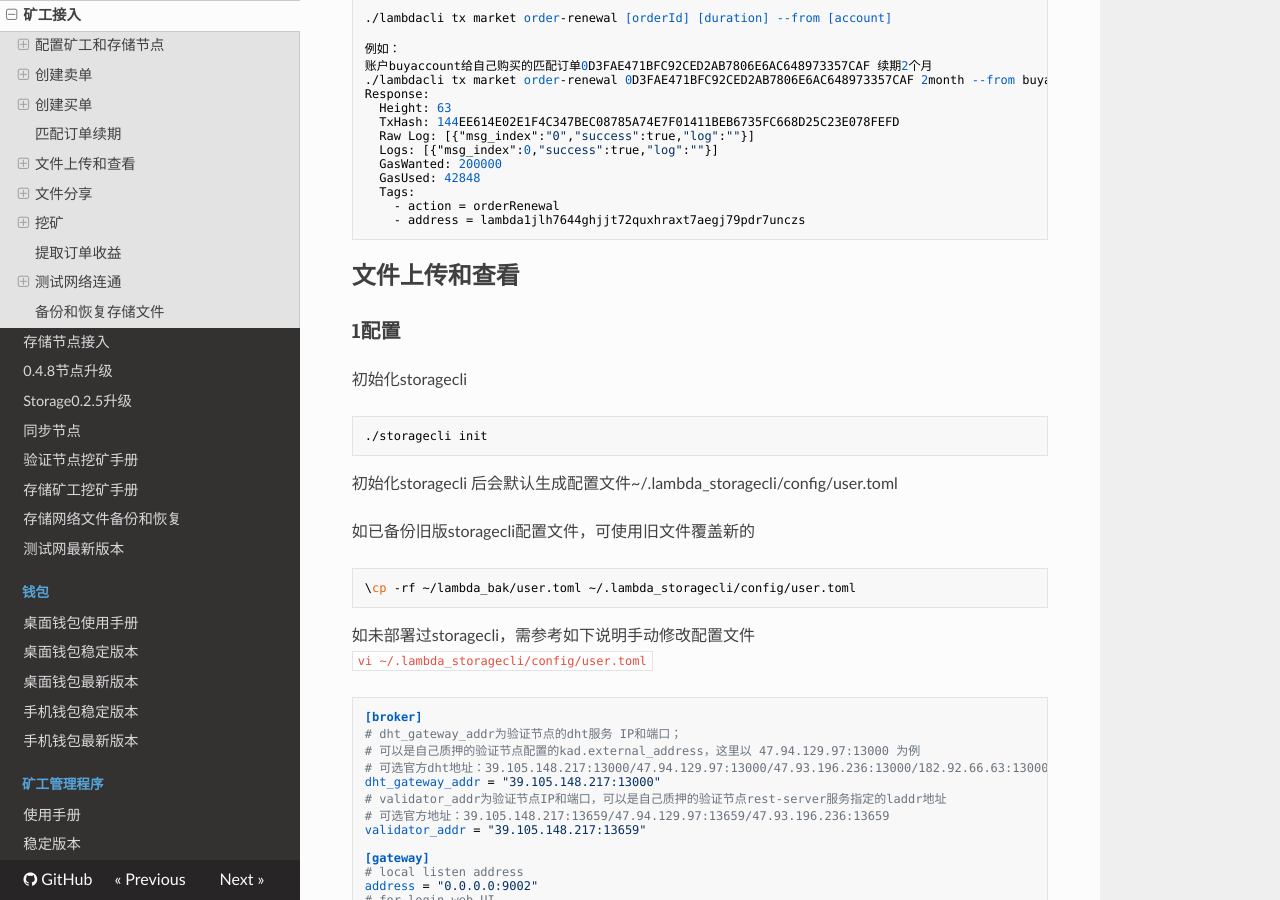
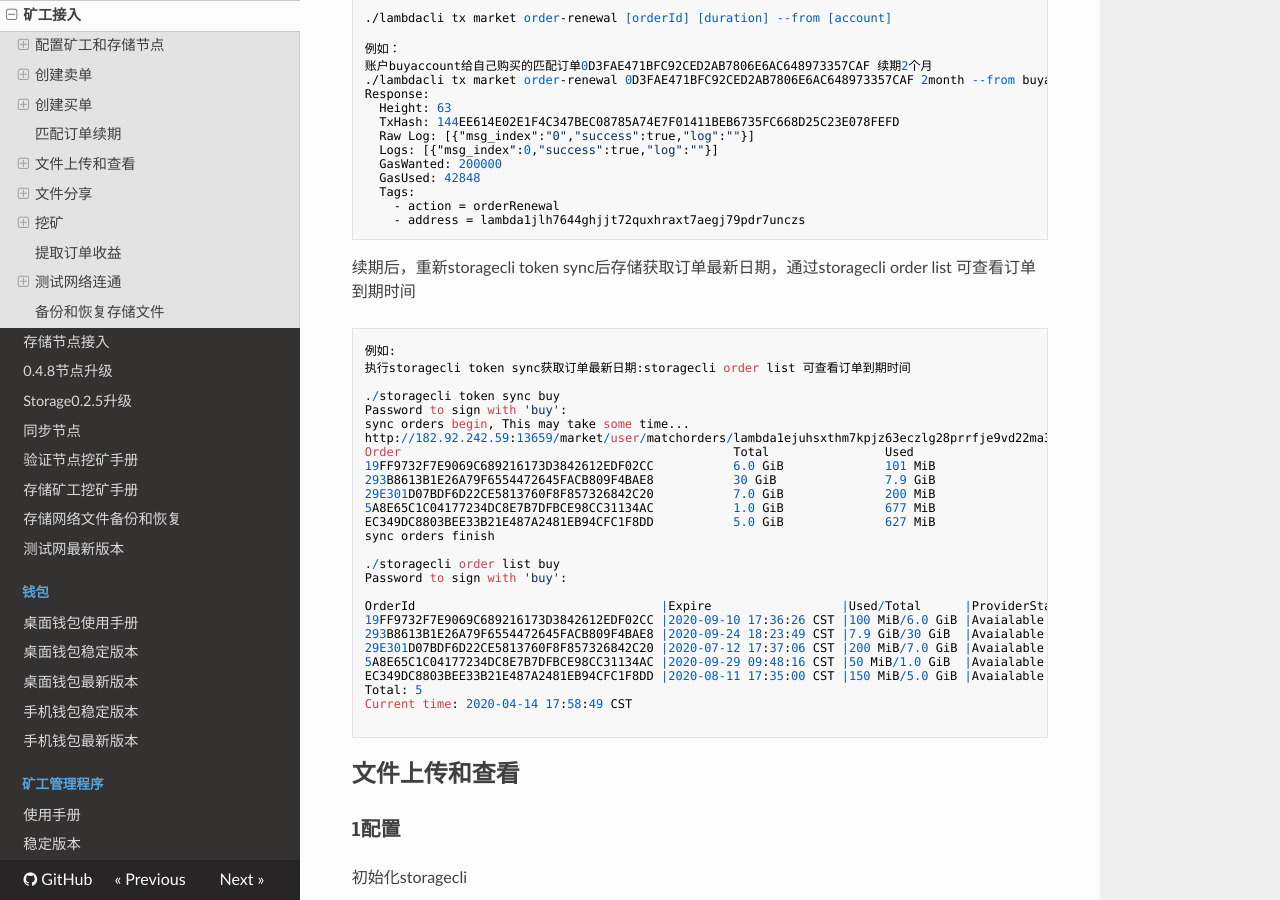
Before and after one commit to fireagainsmile/launch, an MkDocs documentation site: the page built from docs/Testnet-Miner-Guide.md, in a window 1280 px wide and 900 px high, scrolled down 9183 px. Built offline with MkDocs 1.6.1, drawn with Linux system fonts in a browser that asks for light colours; nearby versions of some CDN libraries.

Commit message:
Update Testnet-Miner-Guide.md

````diff
--- a/docs/Testnet-Miner-Guide.md
+++ b/docs/Testnet-Miner-Guide.md
@@ -448,6 +448,37 @@ Response:
     - action = orderRenewal
     - address = lambda1jlh7644ghjjt72quxhraxt7aegj79pdr7unczs
 ```
+续期后，重新storagecli token sync后存储获取订单最新日期，通过storagecli order list 可查看订单到期时间
+```
+例如:
+执行storagecli token sync获取订单最新日期:storagecli order list 可查看订单到期时间
+
+./storagecli token sync buy
+Password to sign with 'buy':
+sync orders begin, This may take some time...
+http://182.92.242.59:13659/market/user/matchorders/lambda1ejuhsxthm7kpjz63eczlg28prrfje9vd22ma3x
+Order                                              Total                Used
+19FF9732F7E9069C689216173D3842612EDF02CC           6.0 GiB              101 MiB
+293B8613B1E26A79F6554472645FACB809F4BAE8           30 GiB               7.9 GiB
+29E301D07BDF6D22CE5813760F8F857326842C20           7.0 GiB              200 MiB
+5A8E65C1C04177234DC8E7B7DFBCE98CC31134AC           1.0 GiB              677 MiB
+EC349DC8803BEE33B21E487A2481EB94CFC1F8DD           5.0 GiB              627 MiB
+sync orders finish
+
+./storagecli order list buy
+Password to sign with 'buy':
+
+OrderId                                  |Expire                  |Used/Total      |ProviderStatus
+19FF9732F7E9069C689216173D3842612EDF02CC |2020-09-10 17:36:26 CST |100 MiB/6.0 GiB |Avaialable
+293B8613B1E26A79F6554472645FACB809F4BAE8 |2020-09-24 18:23:49 CST |7.9 GiB/30 GiB  |Avaialable
+29E301D07BDF6D22CE5813760F8F857326842C20 |2020-07-12 17:37:06 CST |200 MiB/7.0 GiB |Avaialable
+5A8E65C1C04177234DC8E7B7DFBCE98CC31134AC |2020-09-29 09:48:16 CST |50 MiB/1.0 GiB  |Avaialable
+EC349DC8803BEE33B21E487A2481EB94CFC1F8DD |2020-08-11 17:35:00 CST |150 MiB/5.0 GiB |Avaialable
+Total: 5
+Current time: 2020-04-14 17:58:49 CST
+
+```
+
 
 ## 文件上传和查看
 
````
